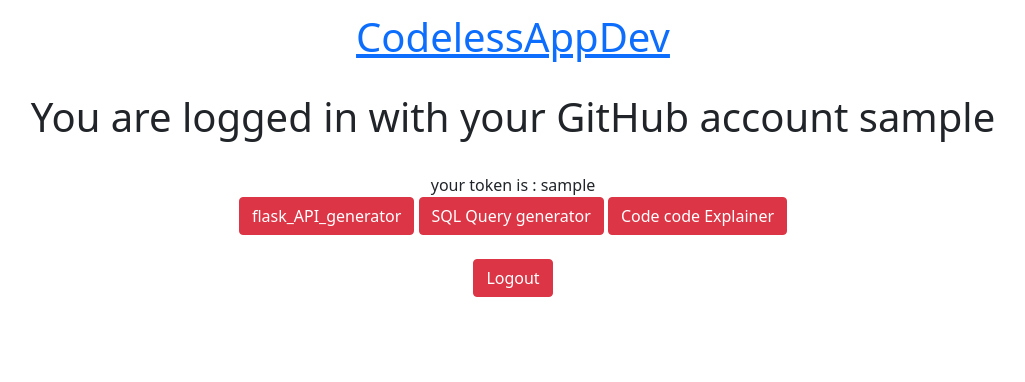
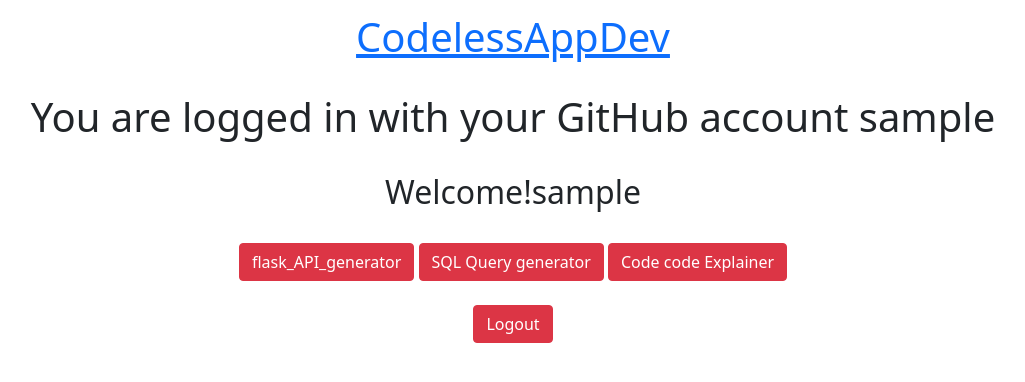
Before and after one commit to sjsucmpe272-fall21/CodelessAppDev, a Flask app: page / in a window 1280 px wide. Shown: the top 382 px of the page, without its empty margins (127-1152 px from the left). Run offline with Flask 2, Linux system fonts and the light colour scheme; a user stored in the database is signed in; parts of the project's set-up code (start-up, migrations or seed data) failed here and were passed over.

Commit message:
updating index.html

```diff
--- a/templates/index.html
+++ b/templates/index.html
@@ -7,7 +7,7 @@
     {% if current_user.is_authenticated %}
       <h1>You are logged in with your GitHub account {{current_user.username}}</h1>
       <br>
-      your token is : {{current_user.username}}<br>
+               <h2>Welcome!{{current_user.username}}</h2> <br>
       <a href="{{url_for('flask_code_generation')}}" class="btn btn-danger">flask_API_generator</a>
       <a href="{{ url_for('SQL_code_generation') }}" class="btn btn-danger">SQL Query generator</a>
       <a href="#" class="btn btn-danger">Code code Explainer</a><br><br>
```
